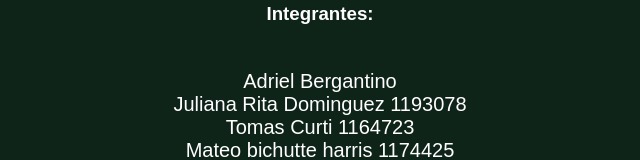
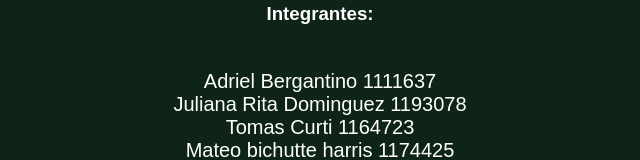
Before and after one commit to adri-bergantino/pulmonVerde, a plain HTML site: page index.html in a window 1280 px wide. Shown: the part 334-494 px from the top of the page, without its empty margins (320-960 px from the left). Drawn offline with Linux system fonts and the light colour scheme.

Commit message:
agrego legajos

```diff
--- a/index.html
+++ b/index.html
@@ -51,7 +51,7 @@
 
         <h3>Integrantes:</h3>
         <ul>
-            <li>Adriel Bergantino</li>
+            <li>Adriel Bergantino 1111637</li>
             <li>Juliana Rita Dominguez 1193078</li>
             <li>Tomas Curti 1164723</li>
             <li>Mateo bichutte harris 1174425</li>
```
